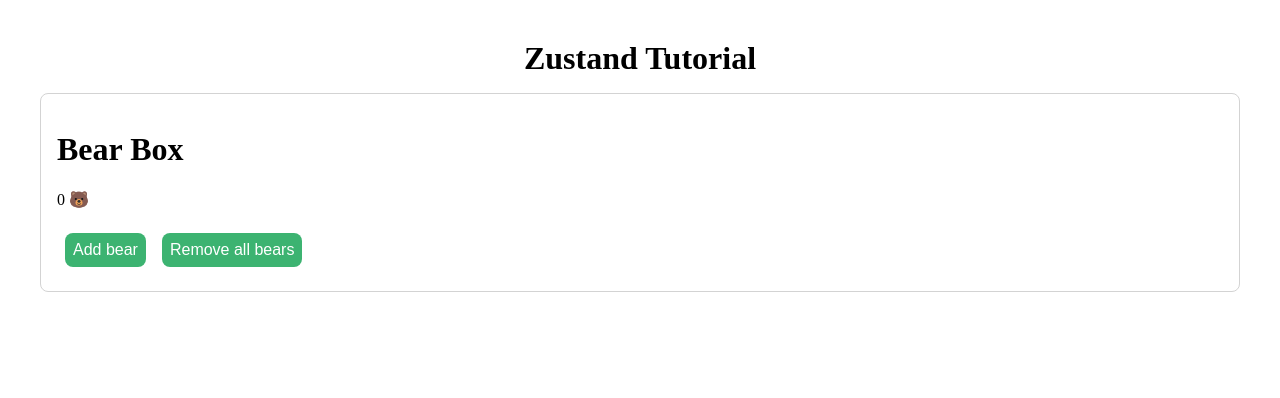
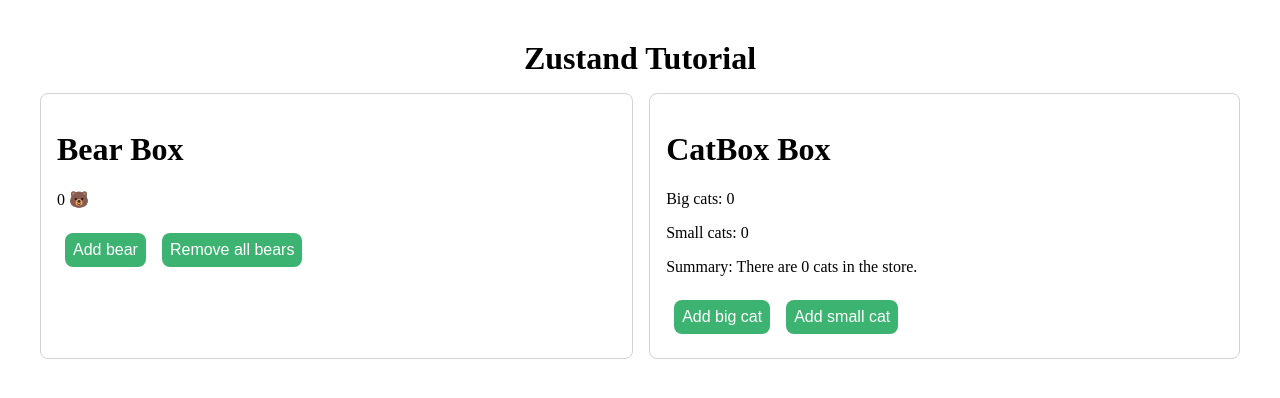
Before and after one commit to nboraxxd/react_zustand_tutorial, a React (Vite) app: page / in a window 1280 px wide. Shown: the top 398 px of the page. Built offline with nearby package versions, Linux system fonts and the light colour scheme.

Commit message:
get, set and the immer middleware

```diff
--- a/package.json
+++ b/package.json
@@ -13,6 +13,7 @@
     "prettier:fix": "prettier --write \"src/**/(*.tsx|*.ts|*.css|*.scss)\""
   },
   "dependencies": {
+    "immer": "^10.0.3",
     "react": "^18.2.0",
     "react-dom": "^18.2.0",
     "zustand": "4.3.8"
--- a/src/App.tsx
+++ b/src/App.tsx
@@ -1,4 +1,5 @@
 import { BearBox } from '@/components/BearBox'
+import { CatBox } from '@/components/CatBox'
 
 export default function App() {
   return (
@@ -6,6 +7,7 @@
       <h1>Zustand Tutorial</h1>
       <div>
         <BearBox />
+        <CatBox />
       </div>
     </div>
   )
--- /dev/null
+++ b/src/components/CatBox/CatBox.tsx
@@ -0,0 +1,20 @@
+import { useCatStore } from '@/stores/catStore'
+
+export default function CatBox() {
+  const { cat, summary, increaseBigCats, increaseSmallCats } = useCatStore()
+
+  const totalCats = summary()
+
+  return (
+    <div className="box">
+      <h1>CatBox Box</h1>
+      <p>Big cats: {cat.bigCats}</p>
+      <p>Small cats: {cat.smallCats}</p>
+      <p>Summary: {totalCats}</p>
+      <div>
+        <button onClick={increaseBigCats}>Add big cat</button>
+        <button onClick={increaseSmallCats}>Add small cat</button>
+      </div>
+    </div>
+  )
+}
--- /dev/null
+++ b/src/components/CatBox/index.ts
@@ -0,0 +1 @@
+export { default as CatBox } from './CatBox'
--- /dev/null
+++ b/src/stores/catStore.ts
@@ -0,0 +1,33 @@
+import { create } from 'zustand'
+import { immer } from 'zustand/middleware/immer'
+
+type TCatStoreState = {
+  cat: {
+    bigCats: number
+    smallCats: number
+  }
+  increaseBigCats: () => void
+  increaseSmallCats: () => void
+  summary: () => string
+}
+
+export const useCatStore = create<TCatStoreState>()(
+  immer((set, get) => ({
+    cat: {
+      bigCats: 0,
+      smallCats: 0,
+    },
+    increaseBigCats: () =>
+      set((state) => {
+        state.cat.bigCats++
+      }),
+    increaseSmallCats: () =>
+      set((state) => {
+        state.cat.smallCats++
+      }),
+    summary: () => {
+      const totalCats = get().cat.bigCats + get().cat.smallCats
+      return `There are ${totalCats} cats in the store.`
+    },
+  }))
+)
```
Also changed, not shown: src/stores/bearStore.ts (renamed from src/stores/bearStore.tsx), 1 other file (tests, documents, lock files or other folders).
